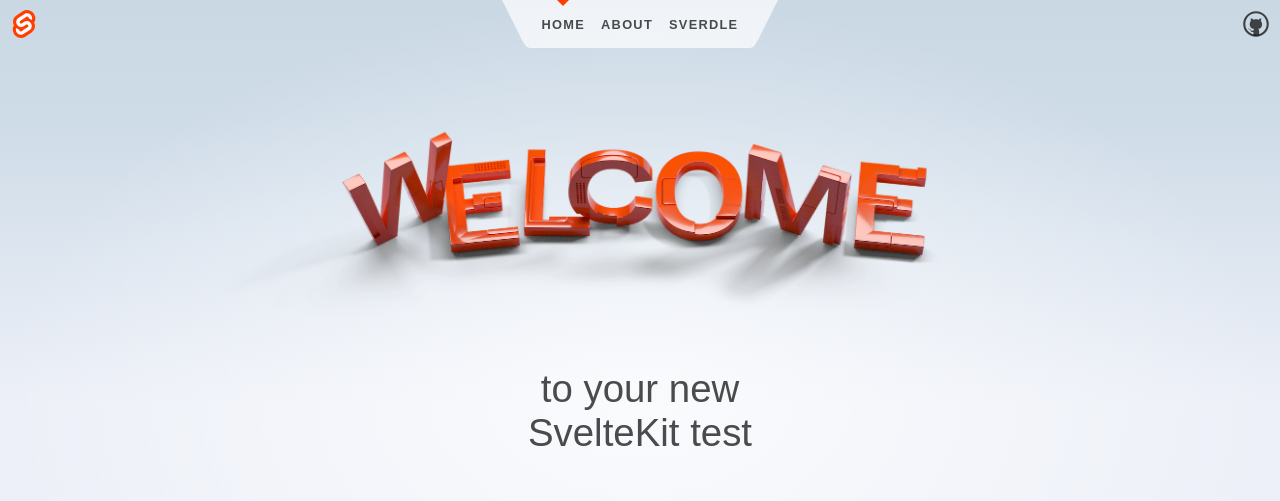
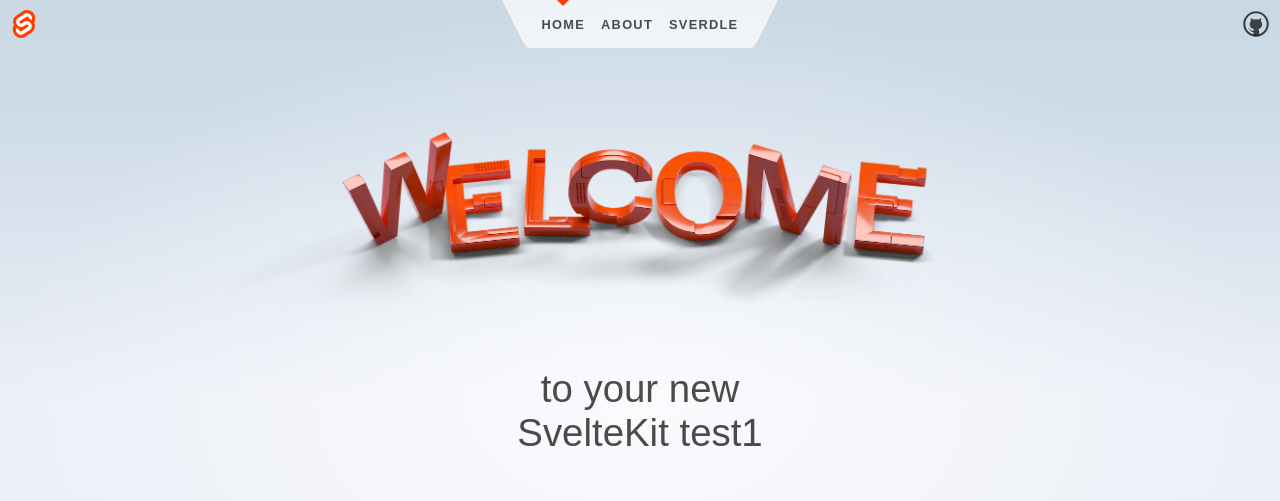
Before and after one commit to Salut-AI-Search/SAIS-chat, a SvelteKit app in the folder website/: page / in a window 1280 px wide. Shown: the top 501 px of the page. Built offline with nearby package versions, Linux system fonts and the light colour scheme.

Commit message:
test ci/cd

```diff
--- a/website/src/routes/+page.svelte
+++ b/website/src/routes/+page.svelte
@@ -18,7 +18,7 @@
 			</picture>
 		</span>
 
-		to your new<br />SvelteKit test
+		to your new<br />SvelteKit test1
 	</h1>
 
 	<h2>
```
